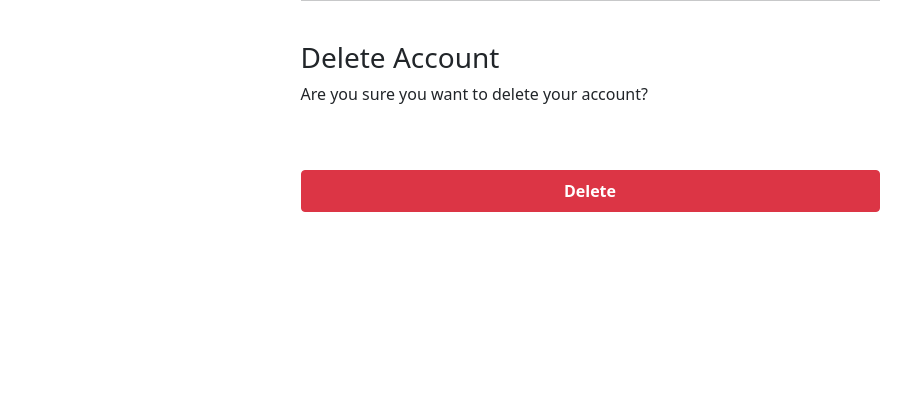
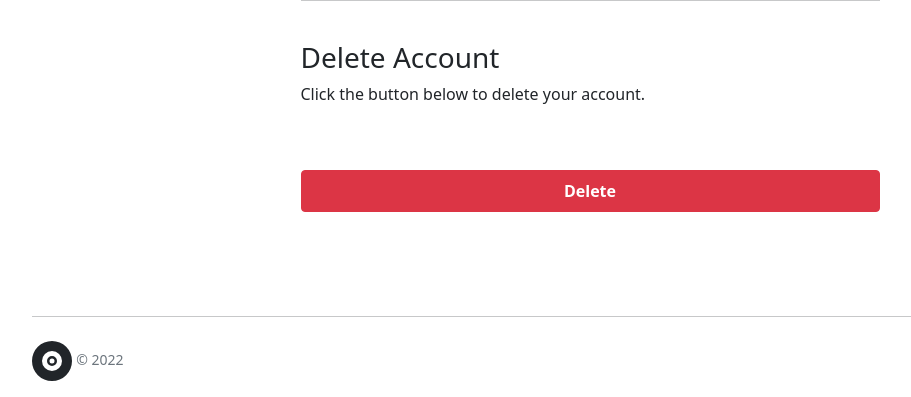
Before and after one commit to exnihiloo/ptu5_store, a Django app: page /account/profile/edit/ in a window 1280 px wide. Shown: the part 1229-1626 px from the top of the page, without its empty margins (50-961 px from the left). Before the commit the page ends 1441 px from the top, so only its background shows below. Run offline with Django 4.2, Linux system fonts and the light colour scheme; the visitor is signed in with stand-in values (Sample User, id 1); data that the repository does not hold is empty; some libraries are stand-ins or nearby versions.

Commit message:
account deletion added

```diff
--- a/account/urls.py
+++ b/account/urls.py
@@ -1,5 +1,6 @@
 from django.contrib.auth import views as auth_views
 from django.urls import path
+from django.views.generic import TemplateView
 from . import views
 from .forms import UserLoginForm
 
@@ -16,6 +17,9 @@ urlpatterns = [
     path('register/', views.account_register, name = 'register'),
     # path('activate/<slug:uidb64>/<slug:token>/', views.account_activate, name='activate'),
     path('dashboard/', views.dashboard, name='dashboard'),
-    path('profile/edit/', views.edit_account, name = 'edit_account')
+    path('profile/edit/', views.edit_account, name = 'edit_account'),
+    path('profile/delete_profile/', views.delete_profile, name = 'delete_profile'),
+    path('profile/delete_confirm/', TemplateView.as_view(template_name="account/user/delete_confirm.html"), name='delete_confirmation'),
+
 
 ]
--- a/account/views.py
+++ b/account/views.py
@@ -27,6 +27,15 @@ def edit_account(request):
     else:
         user_form = UserEditForm(instance = request.user)
     return render(request, 'account/user/edit_account.html', {'user_form' : user_form})
+
+
+@login_required
+def delete_profile(request):
+    user = models.UserBase.objects.get(username=request.user)
+    user.is_active = False
+    user.save()
+    logout(request)
+    return redirect('account:delete_confirmation')
 
 
 def account_register(request):
--- a/templates/account/user/edit_account.html
+++ b/templates/account/user/edit_account.html
@@ -71,10 +71,10 @@
                         value="Save changes">Save Changes</button>
                     <hr class="mb-3">
                 </form>
-                     <form class="account-form px-4" action="#" method="post">
+                    <form class="account-form px-4" action="{% url 'account:delete_profile'%}" method="post">
                         {% csrf_token %}
                         <p class=" h3 pt-4 font-weight-bold">Delete Account</p>
-                        <p>Are you sure you want to delete your account?</p>
+                        <p>Click the button below to delete your account.</p>
                         <button type="submit" role="button"
                             class="btn btn-danger btn-block py-2 mb-4 mt-5 fw-bold w-100">Delete</button>
                     </form>
--- a/templates/store/base.html
+++ b/templates/store/base.html
@@ -117,5 +117,18 @@
         })();
     </script>
     <!--End of Tawk.to Script-->
+    <footer class="container py-3 footer">
+        <hr>
+        <div class="row pt-2">
+            <div class="col-10 col-md">
+                <svg xmlns="http://www.w3.org/2000/svg" width="40" height="40" fill="currentColor" class="bi bi-vinyl-fill" viewBox="0 0 16 16">
+                    <path d="M8 6a2 2 0 1 0 0 4 2 2 0 0 0 0-4zm0 3a1 1 0 1 1 0-2 1 1 0 0 1 0 2z"/>
+                    <path d="M16 8A8 8 0 1 1 0 8a8 8 0 0 1 16 0zM4 8a4 4 0 1 0 8 0 4 4 0 0 0-8 0z"/>
+                </svg>
+                <small class="inline-block mb-3 text-muted">&copy; 2022</small>
+            </div>
+        </div>
+    </footer>
+
 </body>
 </html>
```
Also changed, not shown: templates/account/user/delete_confirm.html (added, +34 -0 lines).
